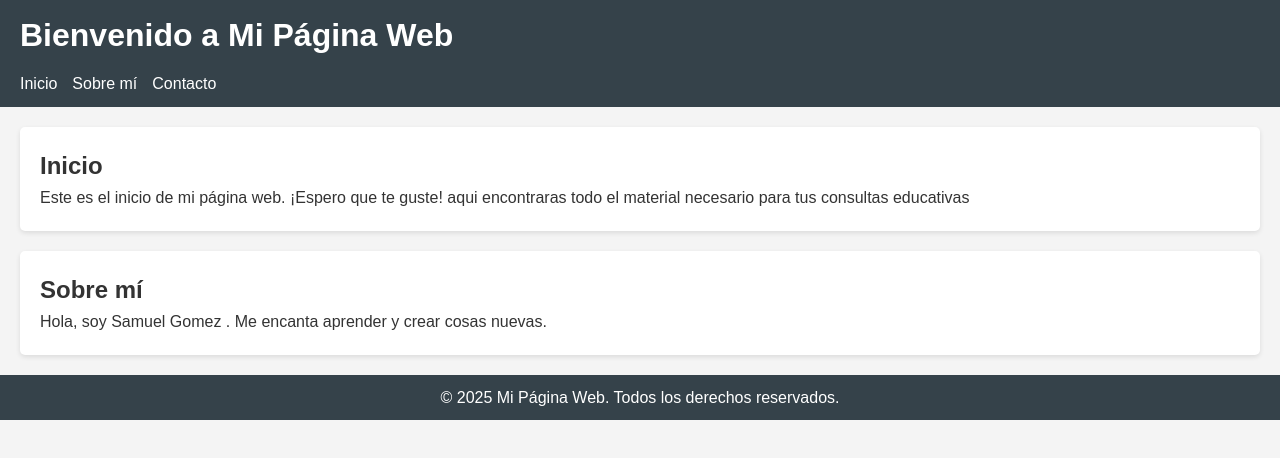
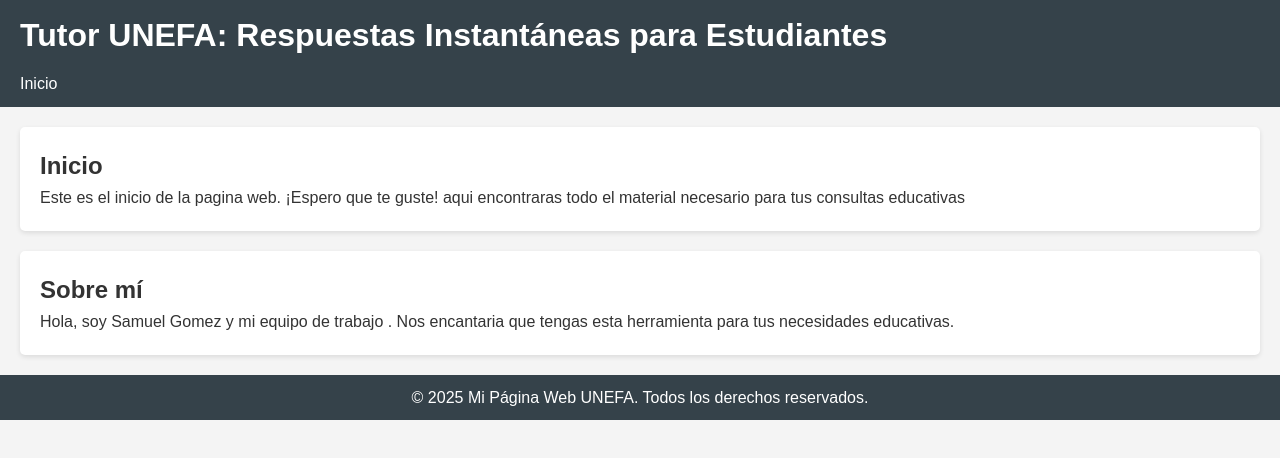
Before and after one commit to SAMBRITO2025/PAGINA-PARTE1-, a plain HTML site: page index.html in a window 1280 px wide. Drawn offline with Linux system fonts and the light colour scheme; a script that the page names is missing.

Commit message:
Update index.html

```diff
--- a/index.html
+++ b/index.html
@@ -8,26 +8,24 @@
 </head>
 <body>
     <header>
-        <h1>Bienvenido a Mi Página Web</h1>
+        <h1>Tutor UNEFA: Respuestas Instantáneas para Estudiantes </h1>
         <nav>
             <ul>
                 <li><a href="#inicio">Inicio</a></li>
-                <li><a href="#sobre-mi">Sobre mí</a></li>
-                <li><a href="#contacto">Contacto</a></li>
             </ul>
         </nav>
     </header>
     <section id="inicio">
         <h2>Inicio</h2>
-        <p>Este es el inicio de mi página web. ¡Espero que te guste! aqui encontraras todo el material necesario para tus consultas educativas</p>
+        <p>Este es el inicio de la pagina web. ¡Espero que te guste! aqui encontraras todo el material necesario para tus consultas educativas</p>
     </section>
-    <section id="sobre-mi">
+    <section id="sobre-nosotros">
         <h2>Sobre mí</h2>
-        <p>Hola, soy Samuel Gomez . Me encanta aprender y crear cosas nuevas.</p>
+        <p>Hola, soy Samuel Gomez y mi equipo de trabajo . Nos encantaria que tengas esta herramienta para tus necesidades educativas.</p>
     </section>
 
     <footer>
-        <p>&copy; 2025 Mi Página Web. Todos los derechos reservados.</p>
+        <p>&copy; 2025 Mi Página Web UNEFA. Todos los derechos reservados.</p>
     </footer>
 
     <script>
```
